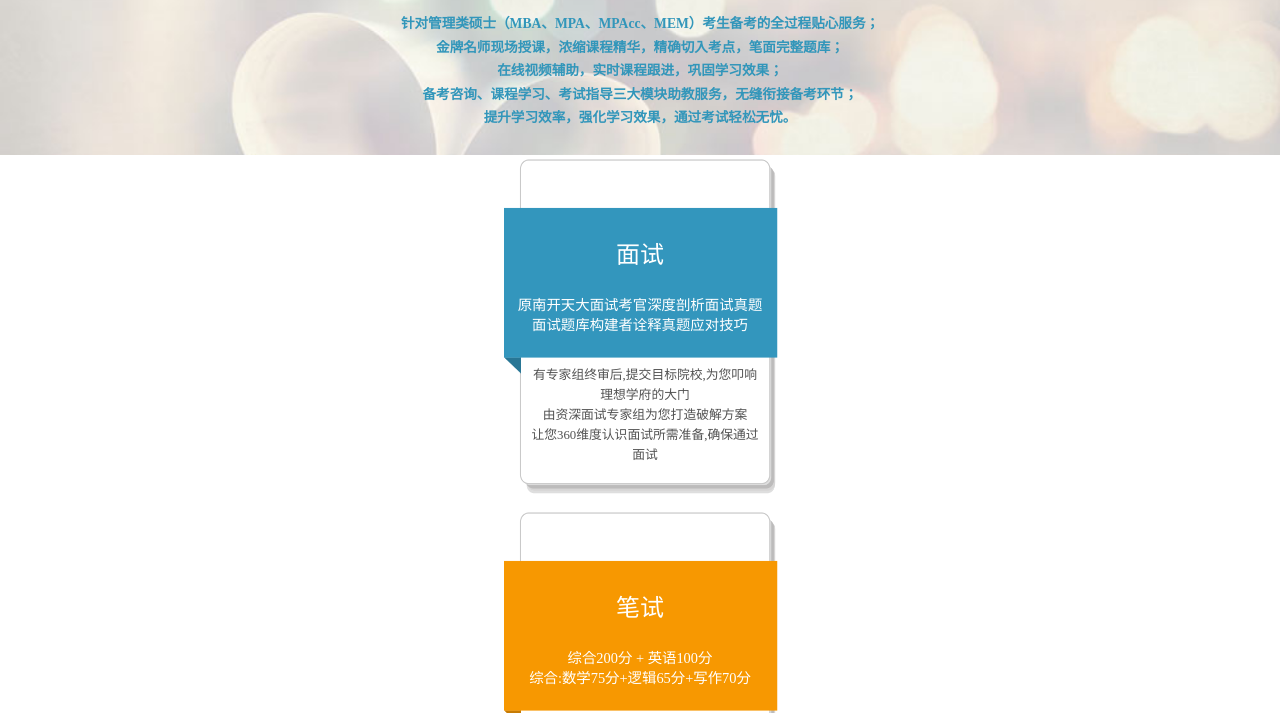
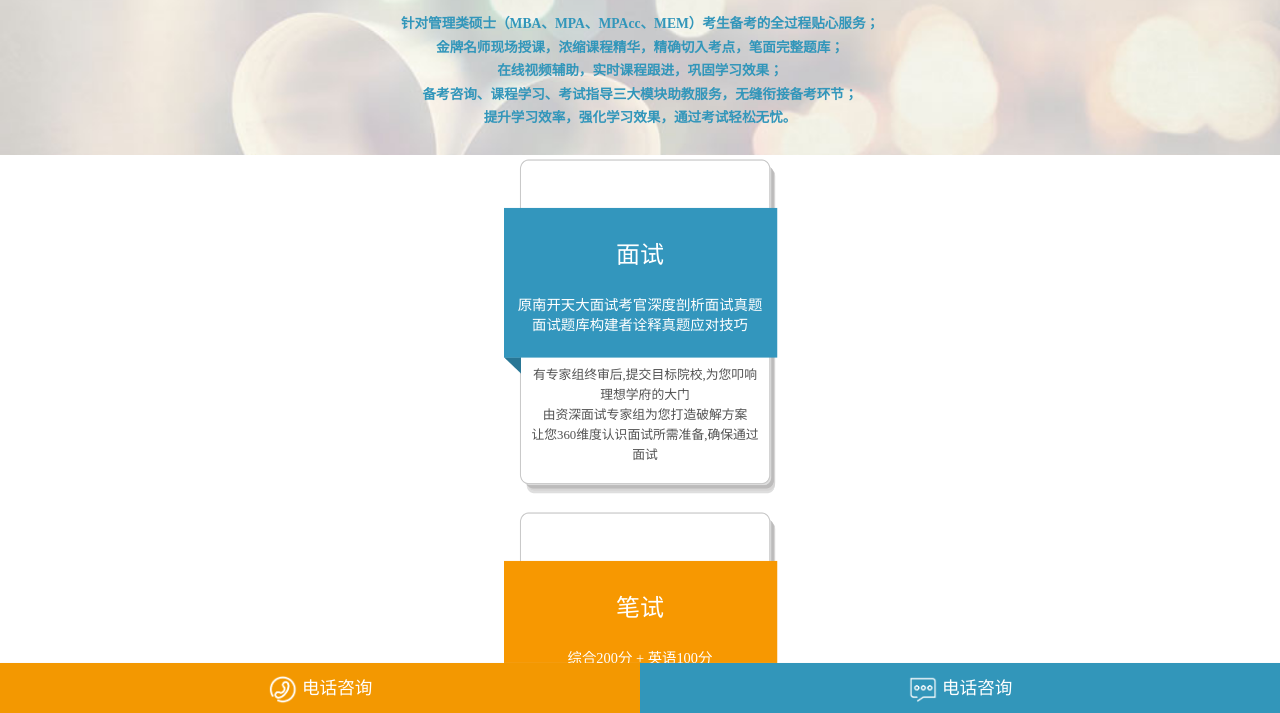
Before and after one commit to ifir/xyedu_mobile, a website: page src/index-mobile.html in a window 1280 px wide. Shown: the part 87-800 px from the top of the page. Drawn offline with Linux system fonts and the light colour scheme; files that its build step writes are made by us from their sources.

Commit message:
index完成

```diff
--- a/src/assets/js/app-mobile.js
+++ b/src/assets/js/app-mobile.js
@@ -1,12 +1,12 @@
 $(function(){
 	//侧边栏事件
 	$('#tool').on('click', function(){
-		$('#main-content,#nav-header').addClass('open');
+		$('#main-content,#nav-header,#nav-consult').addClass('open');
 		$('#tool-box').addClass('vis');
 		$('#mask').show().addClass('open');
 	})
 	$('#mask').on('click', function(){
-		$('#main-content,#nav-header').removeClass('open');
+		$('#main-content,#nav-header,#nav-consult').removeClass('open');
 		setTimeout(function(){
 			$('#tool-box').removeClass('vis');
 		},500);
--- a/src/assets/scss/style-mobile.scss
+++ b/src/assets/scss/style-mobile.scss
@@ -168,6 +168,43 @@ body
         }
     }
 }
+/* 电话咨询 */
+.nav-consult{
+    position: absolute;
+    z-index: 100000;
+    bottom: 0;
+    left: 0;
+
+    width: 100%;
+
+    background: #fff;
+    height: 50px;
+    overflow: hidden;
+    @include shadow(0 1px 2px #ccc);
+    @include transition(transform .5s ease);
+    a{
+        color: #fff;
+        font-size: 1.1em;
+    }
+    .msg-consult, .tel-consult{
+        width: 50%;
+        display:block;
+        height: 50px;
+        line-height: 50px;
+        img{
+            width: 30px;
+            height: 30px;
+            vertical-align: middle;
+        }
+    }
+    .msg-consult{
+         background:map-get($colorMaps,yellow);
+    }
+    .tel-consult{
+        background:map-get($colorMaps,blue);
+    }
+}
+
 
 .section-banner,
 .section-bg
--- a/src/index-mobile.html
+++ b/src/index-mobile.html
@@ -34,7 +34,7 @@
 			</ul>
 		</nav>
 	</header>
-	<div id="main-content" class="main-content">
+	<div id="main-content" class="main-content" style="padding:50px 0;">
 
 		<!-- banner -->
 		<div class="container section-bgimg">
@@ -186,11 +186,19 @@
 			</div>
 		</footer>
 
-
-
-
-
 	</div>
+	<!-- 电话咨询 -->
+	<footer class="nav-consult clearfix" id="nav-consult">
+		<a href="javascrip:;" class="msg-consult text-center pull-left">
+			<img src="dist/img/phone.png" alt="phone">
+			<span>电话咨询</span>
+		</a>
+		<a href="javascrip:;" class="tel-consult text-center pull-left">
+			<img src="dist/img/zaixian.png" alt="tel">
+			<span>电话咨询</span>
+		</a>
+	</footer>
+	<!-- 遮罩 -->
 	<div class="mask" id="mask"></div>
 	<div class="tool-box" id="tool-box">
 		<ul class="clearfix text-center">
```
Also changed, not shown: src/dist/css/style-mobile.css, src/dist/js/app-mobile.js.
